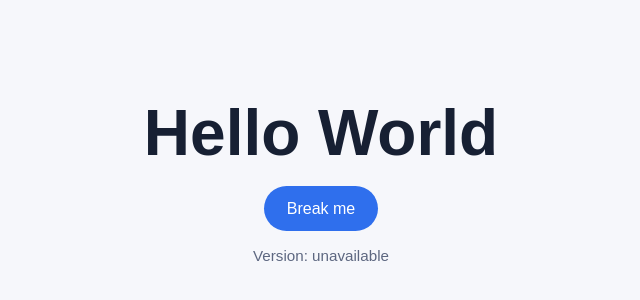
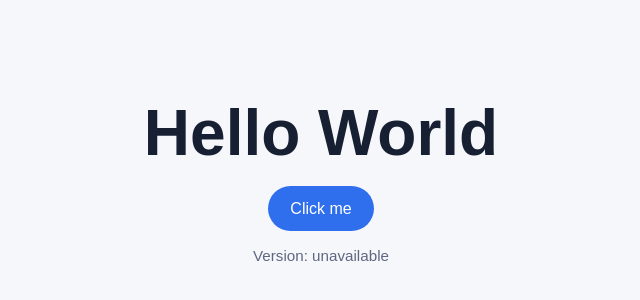
Before and after one commit to lukaskund/temp, a website: page index.html in a window 1280 px wide. Shown: the part 220-520 px from the top of the page, 319-959 px from the left. Drawn offline with Linux system fonts and the light colour scheme; no server answers.

Commit message:
Test breaking change

```diff
--- a/index.html
+++ b/index.html
@@ -10,7 +10,7 @@
   <body>
     <main class="page">
       <h1>Hello World</h1>
-      <button id="hello-button" type="button">Break me</button>
+      <button id="hello-button" type="button">Click me</button>
       <p id="version" class="version">Version: loading...</p>
     </main>
 
```
Also changed, not shown: README.md.
